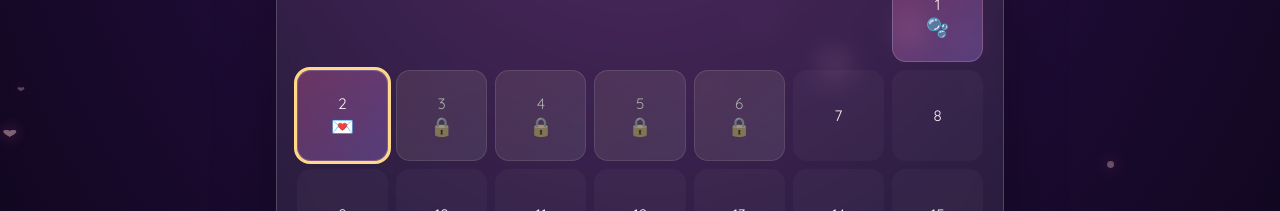
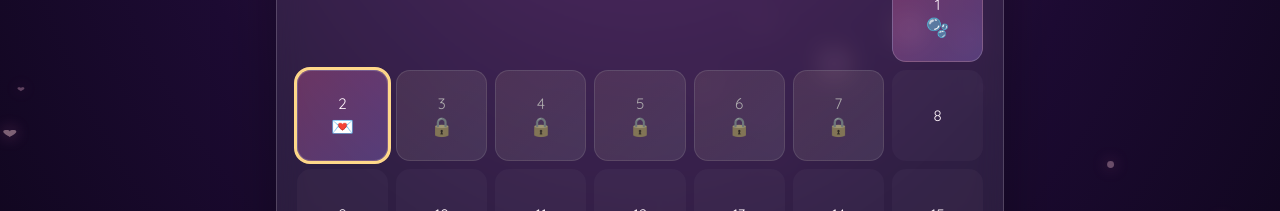
Before and after one commit to juanLozano-2004/para-isabella, a React (Vite) app: page / in a window 1280 px wide. Shown: the part 324-535 px from the top of the page. Built offline with nearby package versions, Linux system fonts and the light colour scheme.

Commit message:
7 noviembre

```diff
--- a/src/data/sorpresas.js
+++ b/src/data/sorpresas.js
@@ -90,4 +90,11 @@ export const sorpresas = [
     mensaje: 'Esta palabra representa algo con lo que inicio nuestra relación y que siempre me recuerda a ti: aunque no me lo aceptaras mi amor jeje.',
     extra: { palabra: 'SANDWICH', pista: 'Lo primero que te ofreci mi amor' }
   },
+  {
+    fecha: '2026-11-07',
+    tipo: 'Como mi corazon es tuyo, atrapa todos mis corazones mi amor',
+    titulo: 'Atrapa todos mis corazones, aunque no sean el real porque ya eres dueña de el desde que nos conocimos mi amor',
+    mensaje: 'Gracias por darle sentido a mi vida, por hacerme sentir amado y por ser mi compañera en cada paso del camino. Eres mi todo, Isabella, y te amo más de lo que las palabras pueden expresar.',
+    extra: { meta: 15 }
+  },
 ]
```
